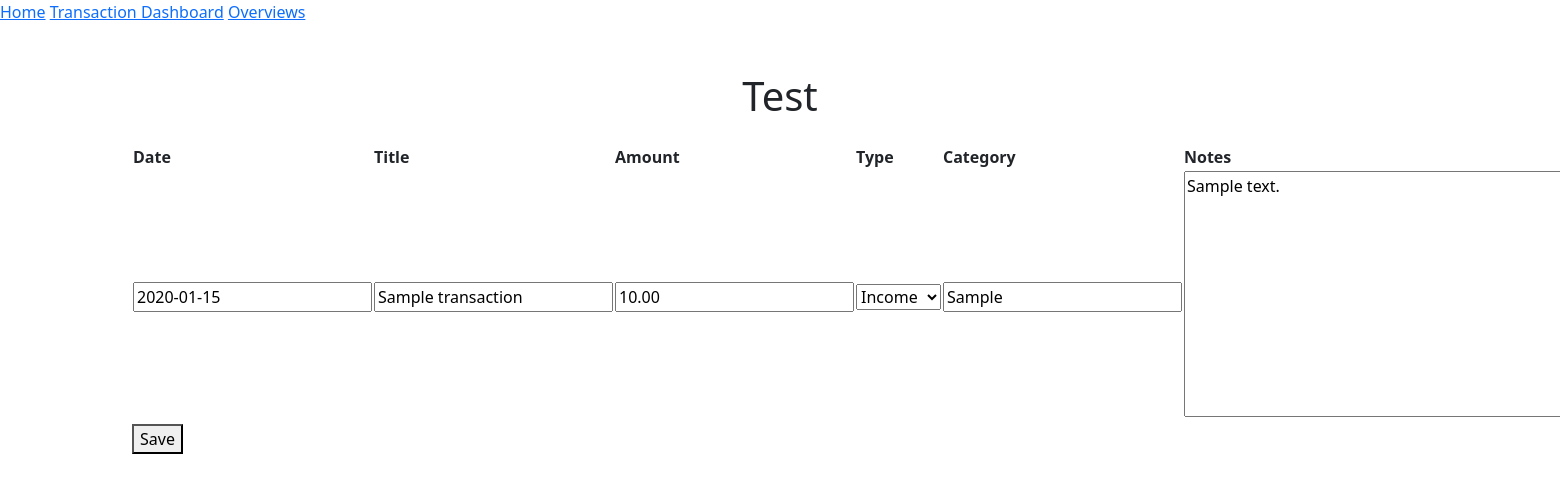
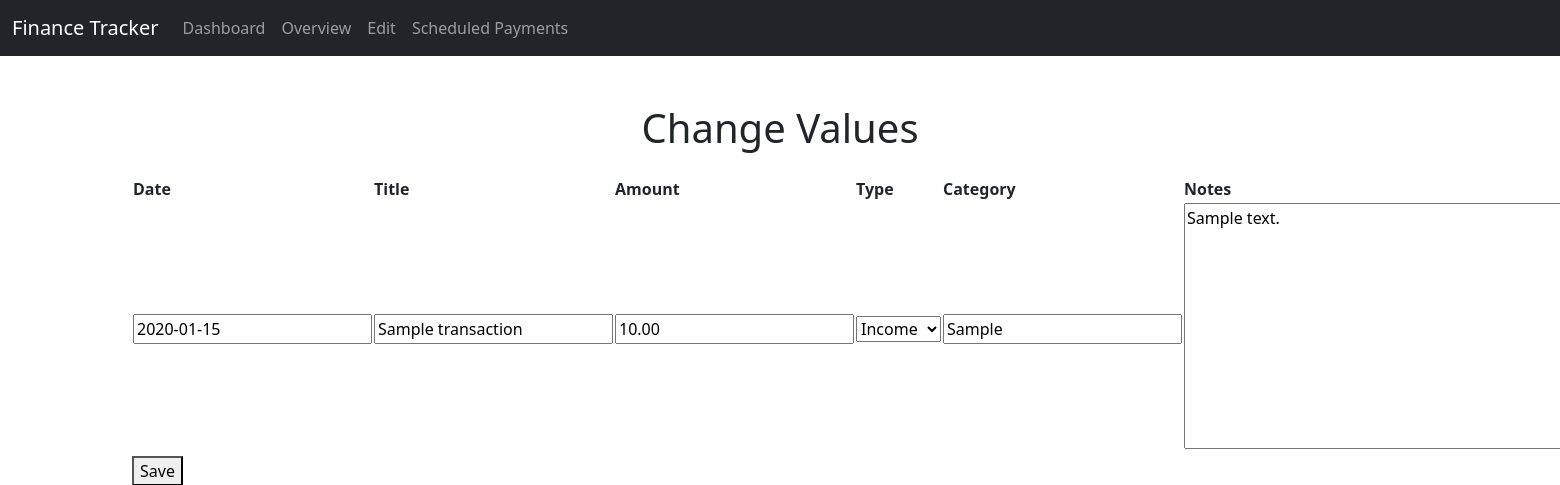
Before and after one commit to hmsalmon/budget, a Django app: page / in a window 1560 px wide; the page is wider, and only the part inside the window is pictured. Shown: the top 485 px of that part. Run offline with Django 4.2, Linux system fonts and the light colour scheme; tables that the repository leaves empty hold one stand-in row (values such as "Sample post").

Commit message:
layout adjustments

```diff
--- a/core/templates/core/base.html
+++ b/core/templates/core/base.html
@@ -2,22 +2,58 @@
 <html>
 <head>
     <meta charset="UTF-8">
-    <title>{% block title %} Tab Title {% endblock %}</title>
+    <title>{% block tabtitle %} Tab Title {% endblock %}</title>
     <link href="https://cdn.jsdelivr.net/npm/bootstrap@5.3.2/dist/css/bootstrap.min.css" rel="stylesheet">
 </head>
 
 <body>
 
-<nav>
-    <a href="/">Home</a>
-    <a href="/dashboard/">Transaction Dashboard</a>
-    <a href="/overview/">Overviews</a>
+<nav class="navbar navbar-expand-lg navbar-dark bg-dark">
+  <div class="container-fluid">
+
+    <a class="navbar-brand" href="/">Finance Tracker</a>
+
+    <button class="navbar-toggler" type="button" data-bs-toggle="collapse" data-bs-target="#navbarNav">
+      <span class="navbar-toggler-icon"></span>
+    </button>
+
+    <div class="collapse navbar-collapse" id="navbarNav">
+
+      <ul class="navbar-nav">
+
+        <li class="nav-item">
+          <a class="nav-link" href="/dashboard">Dashboard</a>
+        </li>
+
+        <li class="nav-item">
+          <a class="nav-link" href="/overview">Overview</a>
+        </li>
+
+        <li class="nav-item">
+          <a class="nav-link" href="/">Edit</a>
+        </li>
+
+        <li class="nav-item">
+          <a class="nav-link" href="/">Scheduled Payments</a>
+        </li>
+
+      </ul>
+
+    </div>
+  </div>
 </nav>
 
-<link href="https://cdn.jsdelivr.net/npm/bootstrap@5.3.0/dist/css/bootstrap.min.css" rel="stylesheet">
+<div class="container mt-5">
+    <h1 class="mb-4 text-center">
+        {% block pagetitle%}{% endblock %}
+    </h1>
 
-{% block content %}
-{% endblock %}
+    {% block content %}
+    {% endblock %}
+
+</div>
+
+
 
 </body>
 </html>
--- a/core/templates/core/index.html
+++ b/core/templates/core/index.html
@@ -1,15 +1,10 @@
 {% extends "core/base.html" %}
 
-{% block title%}Change Values{% endblock %}
+{% block tabtitle%}Change Values{% endblock %}
 
+{% block pagetitle%}Change Values{% endblock %}
 
 {% block content %}
-
-<!-- <h1>Welcome to My Core App!</h1> -->
-
-<div class="container mt-5">
-    <h1 class="mb-4 text-center">Test</h1>
-
 
 <form method="POST">
 
@@ -51,5 +46,3 @@
 </form>
 
 {% endblock %}
-
-</div>
```
Also changed, not shown: core/templates/core/dashboard.html (+4 -5 lines), core/templates/core/overview.html (+5 -5 lines). Lines whose indentation alone changed are shown as unchanged.
